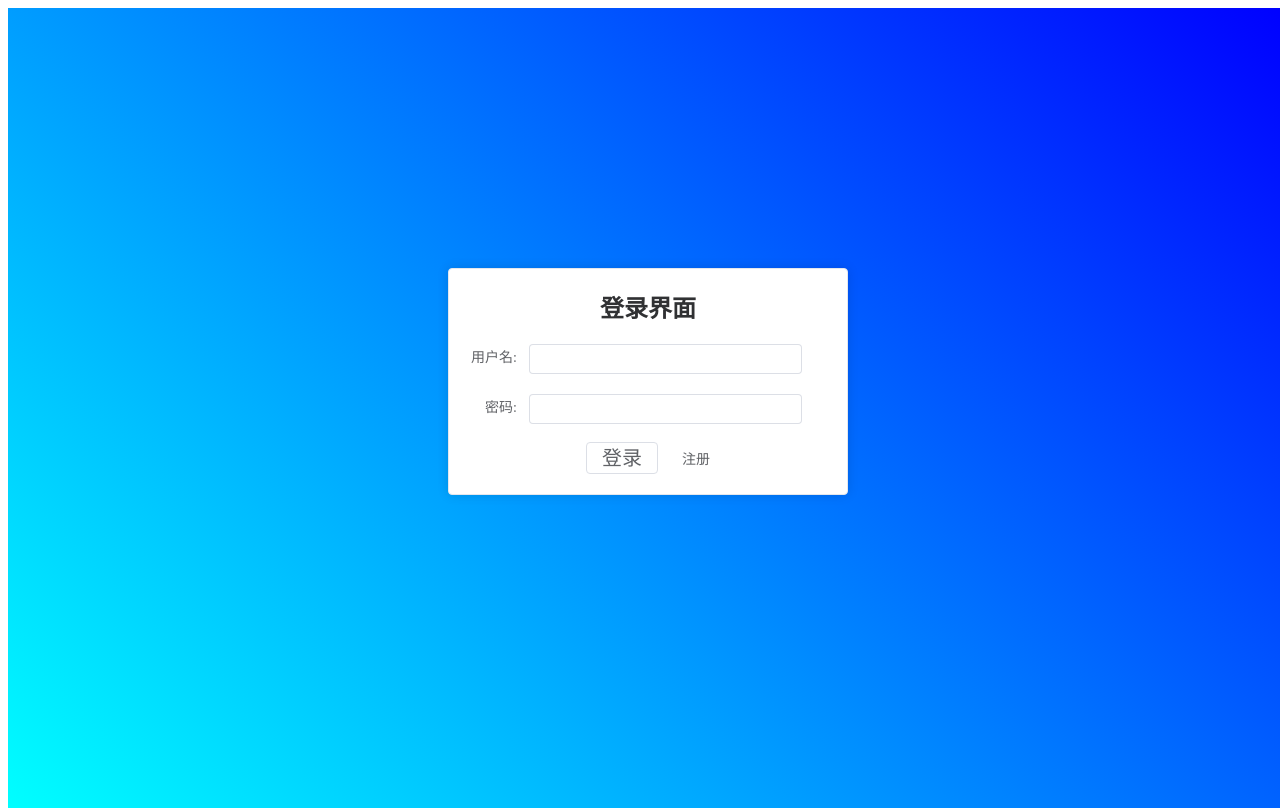
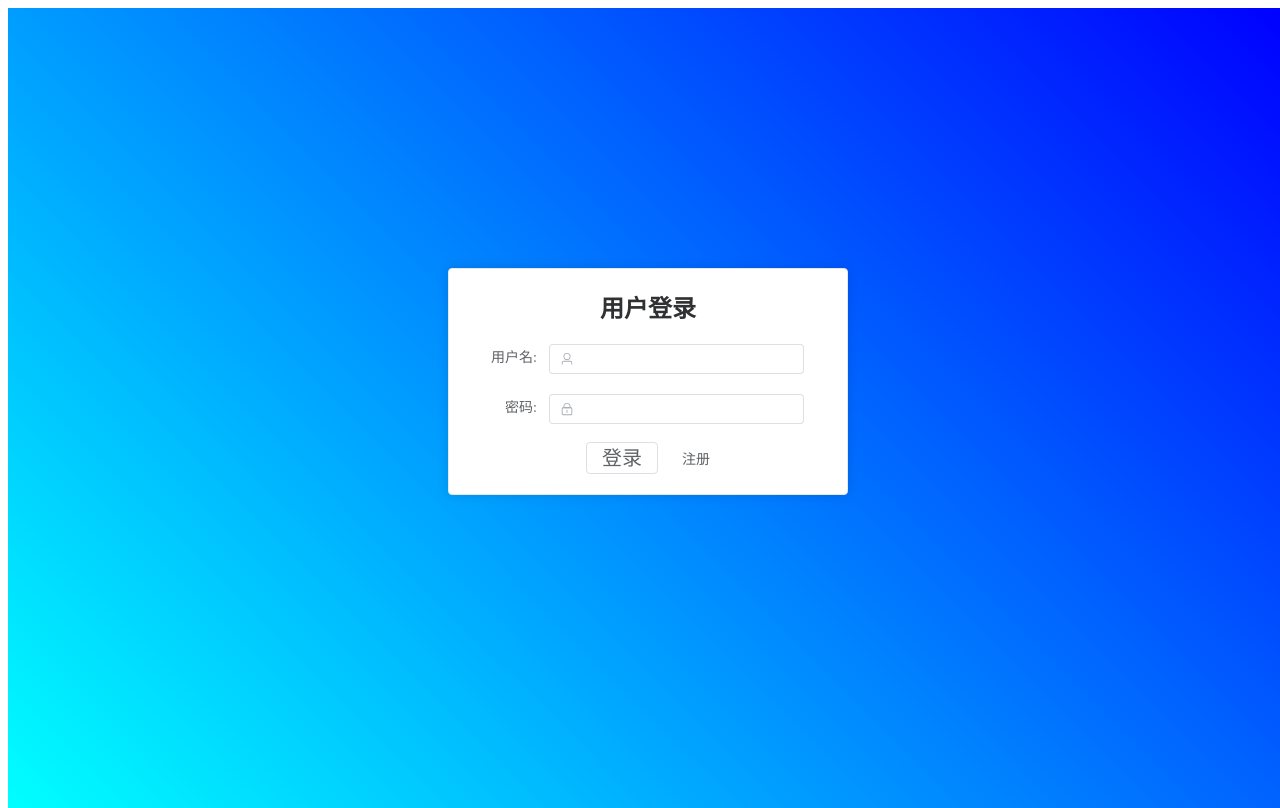
Before and after one commit to 1309896340/WebChat, a Vue app: page /login in a window 1280 px wide. Built offline with nearby package versions, Linux system fonts and the light colour scheme.

Commit message:
update icon

```diff
--- a/src/App.vue
+++ b/src/App.vue
@@ -19,6 +19,7 @@
 
 #top-body {
     background: linear-gradient(45deg, cyan, blue);
+    /* background: white; */
     position: absolute;
     display: flex;
     width: 100%;
--- a/src/pages/Login.vue
+++ b/src/pages/Login.vue
@@ -3,18 +3,18 @@
     <div id="login-panel">
         <el-card id="login-main">
             <div class="title">
-                <h2>登录界面</h2>
+                <h2>用户登录</h2>
             </div>
             <br>
-            <el-form :model="user" label-width="60px">
+            <el-form :model="user" label-width="80px">
                 <el-form-item label="用户名:">
                     <el-col :span="22">
-                        <el-input type="text" v-model="user.username" placeholder=""></el-input>
+                        <el-input type="text" prefix-icon="User" v-model="user.username" placeholder=""></el-input>
                     </el-col>
                 </el-form-item>
                 <el-form-item label="密码:">
                     <el-col :span="22">
-                        <el-input type="password" v-model="user.password" placeholder="" show-password></el-input>
+                        <el-input type="password" prefix-icon="Lock" v-model="user.password" placeholder="" show-password></el-input>
                     </el-col>
                 </el-form-item>
             </el-form>
@@ -86,6 +86,7 @@ function login() {
 
 .el-card {
     /* background-color: blanchedalmond; */
+    /* background: linear-gradient(135deg, cyan, blue); */
     box-shadow: 0 2px 12px 0 rgba(0, 0, 0, 0.1);
 }
 
--- a/src/pages/Register.vue
+++ b/src/pages/Register.vue
@@ -4,13 +4,13 @@
         <div id="login-panel">
             <el-card id="login-main">
                 <div class="title">
-                    <h2>注册页面</h2>
+                    <h2>用户注册</h2>
                 </div>
                 <br>
-                <el-form :model="user" label-width="60px">
+                <el-form :model="user" label-width="80px">
                     <el-form-item label="用户名:">
                         <el-col :span="22">
-                            <el-input type="text" v-model="user.username" placeholder="字母开头至少4位的数字、字母组合"
+                            <el-input type="text"  v-model="user.username" placeholder="字母开头至少4位的数字、字母组合"
                                 @input="checkInput"></el-input>
                         </el-col>
                         &nbsp;
@@ -24,9 +24,9 @@
                         &nbsp;
                         <StateSign :ready="status.passwordReady" :status="status.passwordOk"></StateSign>
                     </el-form-item>
-                    <el-form-item>
+                    <el-form-item  label="重复密码:">
                         <el-col :span="22">
-                            <el-input type="password" v-model="user.rePassword" placeholder="重复输入密码" @input="checkInput"
+                            <el-input type="password"  v-model="user.rePassword" placeholder="重复输入密码" @input="checkInput"
                                 show-password></el-input>
                         </el-col>
                         &nbsp;
```
